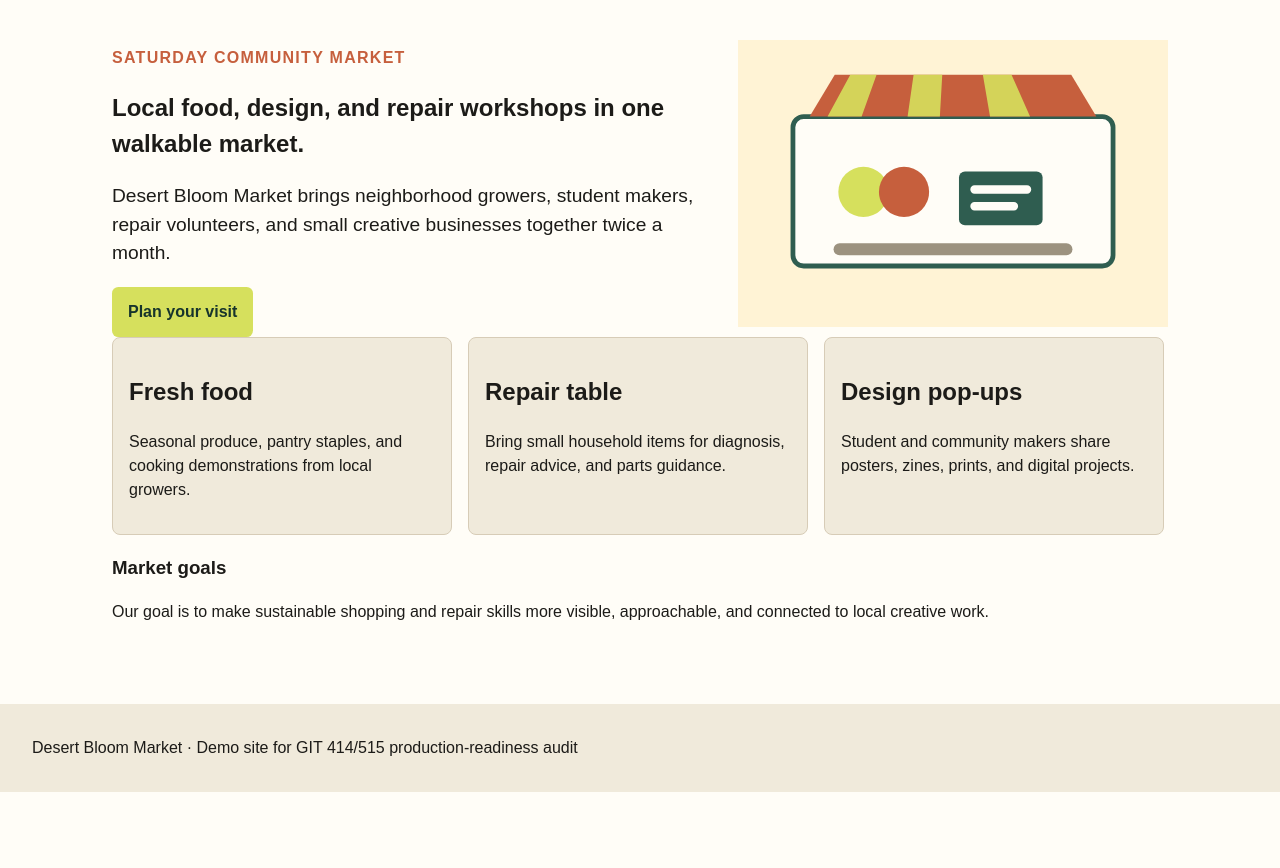
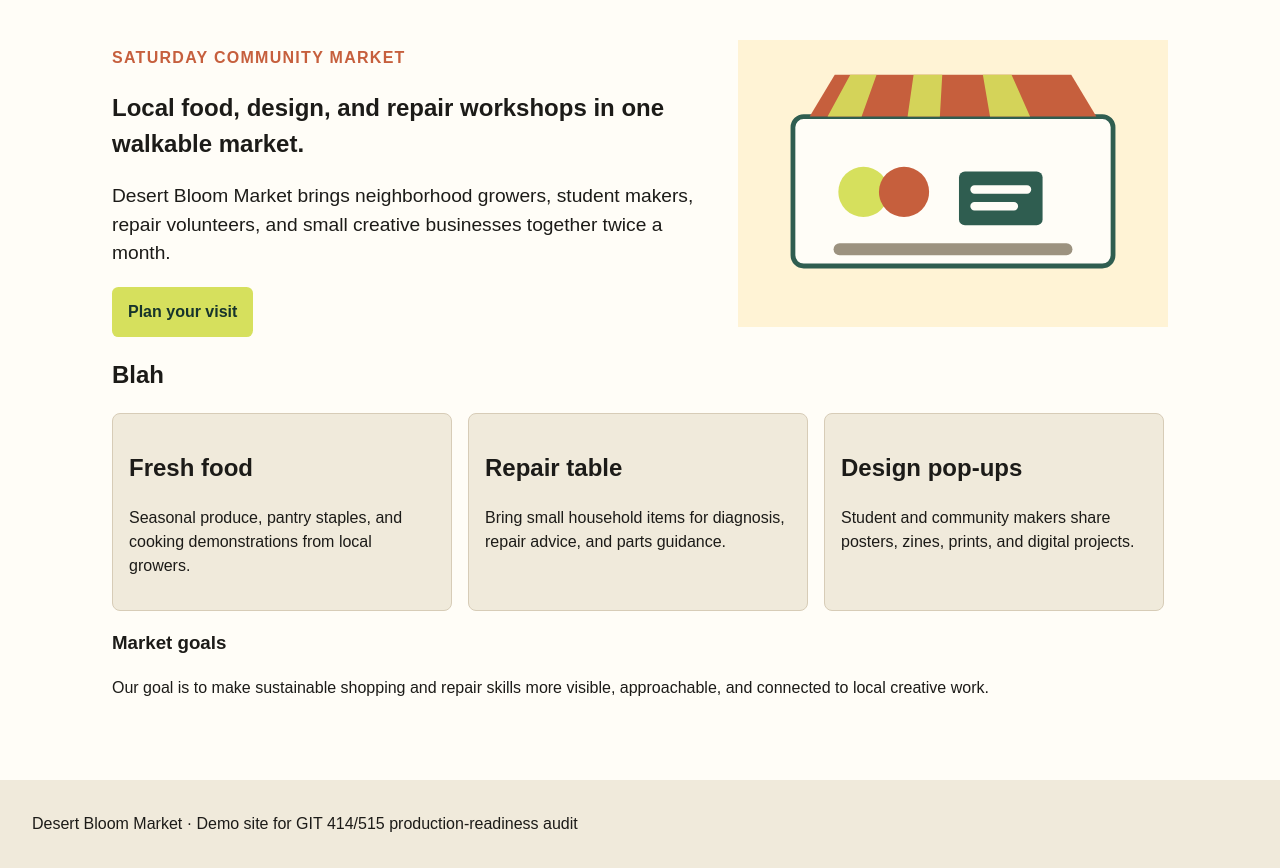
Before and after one commit to M7j33B0Z/production-readiness-assesment-site, a plain HTML site: page index.html in a window 1280 px wide. Shown: the part 58-926 px from the top of the page. Before the commit the page ends 850 px from the top, so only its background shows below. Drawn offline with Linux system fonts and the light colour scheme.

Commit message:
Update index.html

```diff
--- a/index.html
+++ b/index.html
@@ -27,6 +27,10 @@
       <img class="hero-image" src="assets/market-hero.svg" alt="market">
     </section>
 
+    <section>
+    <h2>Blah</h2>
+    </section>
+
     <section class="feature-row">
       <article class="feature-card">
         <h2>Fresh food</h2>
```
